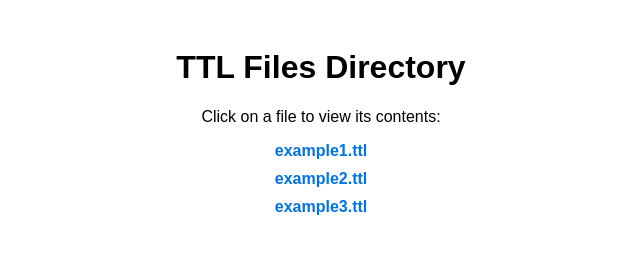
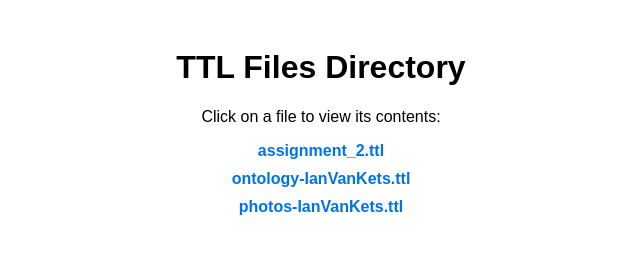
Before and after one commit to ivketsgit/IanVanKets.github.io, a plain HTML site: page index.html in a window 1280 px wide. Shown: the whole page, without its empty margins (319-959 px from the left). Drawn offline with Linux system fonts and the light colour scheme.

Commit message:
Update index.html

```diff
--- a/index.html
+++ b/index.html
@@ -18,7 +18,7 @@
 
     <script>
         // List your TTL files here
-        const files = ["example1.ttl", "example2.ttl", "example3.ttl"];
+        const files = ["assignment_2.ttl", "ontology-IanVanKets.ttl", "photos-IanVanKets.ttl"];
 
         const fileList = document.getElementById("file-list");
         files.forEach(file => {
```
